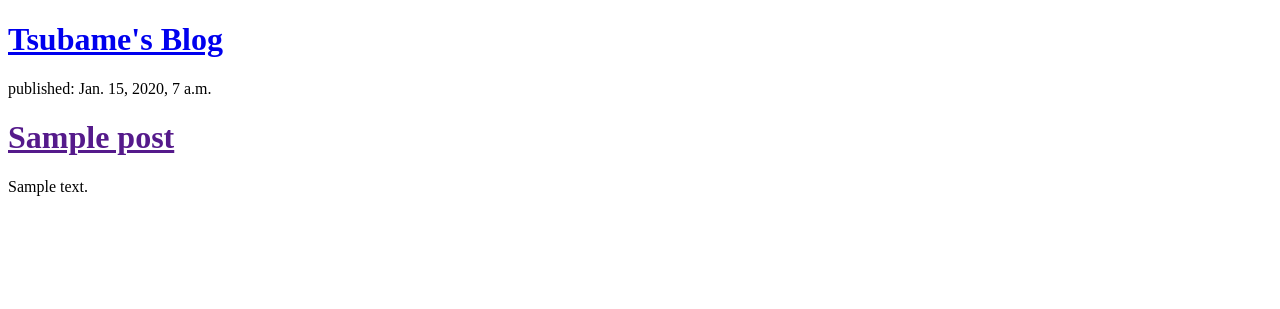
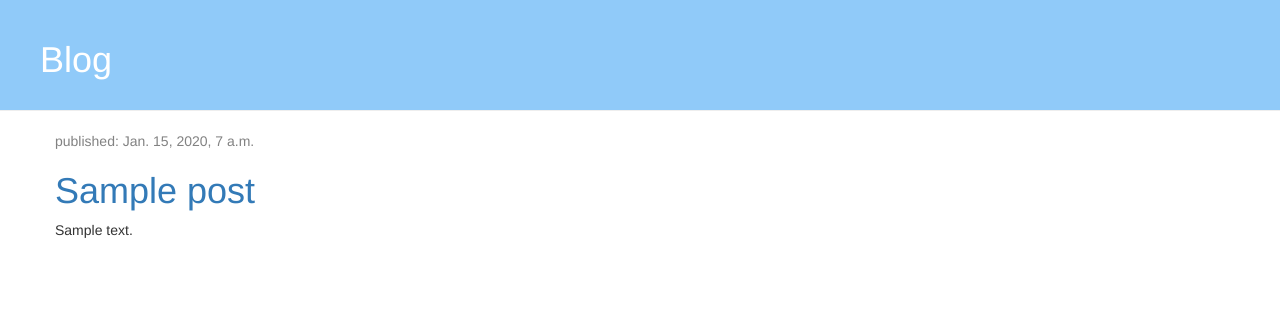
Before and after one commit to julianapinheiro/djangogirls, a Django app: template blog/templates/blog/post_list.html in a window 1280 px wide. Shown: the top 309 px of the page. Run offline with Django 3.2, Linux system fonts and the light colour scheme; the template is opened without the code that fills it: values that come from a table or form of the project are taken from there, others are empty; tables that the repository leaves empty hold one stand-in row (values such as "Sample post"); parts of the project's set-up code (start-up, migrations or seed data) failed here and were passed over; some libraries are stand-ins or nearby versions.

Commit message:
Some css

```diff
--- /dev/null
+++ b/blog/static/css/blog.css
@@ -0,0 +1,38 @@
+.page-header {
+    background-color: #90CAF9;
+    margin-top: 0;
+    padding: 20px 20px 20px 40px;
+}
+
+.page-header h1 a {
+    color: #ffffff;
+    font-size: 36px;
+    text-decoration: none;
+}
+
+.content {
+    margin-left: 40px;
+}
+
+.date {
+    color: #828282;
+}
+
+.save {
+    float: right;
+}
+
+.post-form textarea, .post-form input {
+    width: 100%;
+}
+
+.top-menu, .top-menu:hover, .top-menu:visited {
+    color: #ffffff;
+    float: right;
+    font-size: 26pt;
+    margin-right: 20px;
+}
+
+.post {
+    margin-bottom: 70px;
+}
--- a/blog/templates/blog/post_list.html
+++ b/blog/templates/blog/post_list.html
@@ -1,19 +1,32 @@
+{% load staticfiles %}
 <!DOCTYPE html>
 <html>
 <head>
-    <title>Tsubame's Blog</title>
+    <title>Blog</title>
+    <link rel="stylesheet" href="//maxcdn.bootstrapcdn.com/bootstrap/3.2.0/css/bootstrap.min.css">
+    <link rel="stylesheet" href="//maxcdn.bootstrapcdn.com/bootstrap/3.2.0/css/bootstrap-theme.min.css">
+    <link rel="stylesheet" href="{% static 'css/blog.css' %}">
+
 </head>
 <body>
-    <div>
-        <h1><a href="/">Tsubame's Blog</a></h1>
+    <div class="page-header">
+        <h1><a href="/">Blog</a></h1>
     </div>
 
-    {% for post in posts %}
-    <div>
-        <p>published: {{ post.published_date }}</p>
-        <h1><a href="">{{ post.title }}</a></h1>
-        <p>{{ post.text|linebreaksbr }}</p>
+    <div class="content container">
+        <div class="row">
+            <div class ="col-md-8">
+                {% for post in posts %}
+                <div class="post">
+                    <div class ="date">
+                        <p>published: {{ post.published_date }}</p>
+                    </div>
+                    <h1><a href="">{{ post.title }}</a></h1>
+                    <p>{{ post.text|linebreaksbr }}</p>
+                </div>
+                {% endfor %}
+            </div>
+        </div>
     </div>
-    {% endfor %}
 </body>
 </html>
```
